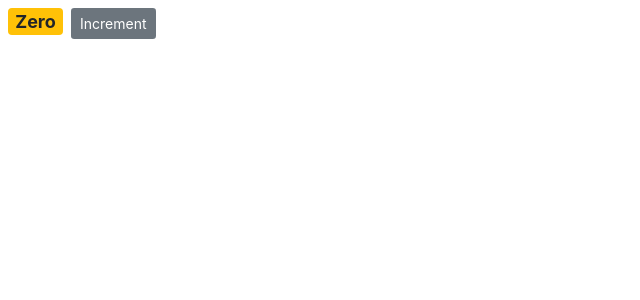
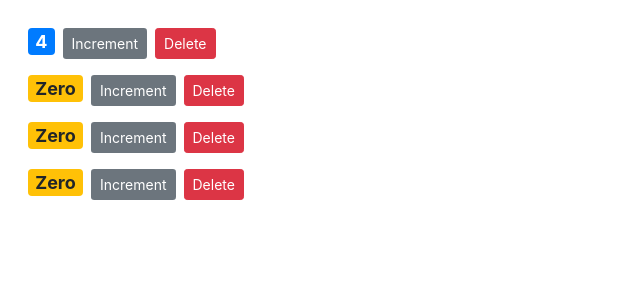
Before and after one commit to djsmacker01/counter-app, a React (Create React App) app: page / in a window 1280 px wide. Shown: the top 300 px of the page, without its empty margins (0-640 px from the left). Built offline with nearby package versions, Linux system fonts and the light colour scheme.

Commit message:
adding counters component

```diff
--- a/src/Components/counter-05.jsx
+++ b/src/Components/counter-05.jsx
@@ -3,7 +3,7 @@
 
 class CounterHandler extends Component {
   state = {
-    count: 0
+    value:this.props.counter.value
   };
   // constructor() {
   //   super();
@@ -12,8 +12,8 @@
   // instead of using the bind method ,use an arrow function on the method or function you want to bind
 
   formatCount() {
-    const {count} = this.state
-    return count === 0 ? 'Zero' : count
+    const {value} = this.state
+    return value === 0 ? 'Zero' : value
   }
 
   styles = {
@@ -21,23 +21,28 @@
     fontWeight: 'bold'
   };
   handleIncrement = product => {
-    console.log(product)
-    this.setState({count: this.state.count + 1})
-    // console.log('Increment button clicked' , this)
+
+    this.setState({value: this.state.value + 1})
+
   }
 
   render() {
+    console.log( this.props);
+
     return (
+
       <div>
+
         <span style={this.styles} className={this.getBadgeClasses()}>{ this.formatCount()}</span>
         <button
           onClick={() => this.handleIncrement()}
           className="btn badge-secondary btn-sm">Increment</button>
+        <button onClick={()=>this.props.onDelete(this.props.counter.id )} className="btn btn-danger btn-sm m-2">Delete</button>
       </div>
      );
   }
    getBadgeClasses(classes) {
-     if (this.state.count === 0) {
+     if (this.state.value === 0) {
        classes = 'badge m-2 badge-warning';
      }
      else {
--- /dev/null
+++ b/src/Components/counters.jsx
@@ -0,0 +1,38 @@
+import React, { Component } from 'react'
+import CounterHandler from './counter-05'
+
+class Counters extends Component {
+  state = {
+    counter: [
+      { id: 1, value: 4 },
+      { id: 2, value: 0 },
+      { id: 3, value: 0 },
+      { id: 4, value: 0 }
+
+    ]
+
+  };
+  handleDeleteBtn = (counterId) => {
+    const counters = this.state.counter.filter(c => c.id !== counterId);
+    this.setState({
+      counter:counters
+    })
+  }
+
+  render() {
+    return (
+      <div>
+        {this.state.counter.map(count =>
+        <CounterHandler
+          key={count.id}
+          counter={count}
+          onDelete={this.handleDeleteBtn}>
+          <h4>Counter #{ count.id}</h4>
+          </CounterHandler>)}
+      </div>
+
+     );
+  }
+}
+
+export default Counters;
--- a/src/index.css
+++ b/src/index.css
@@ -1,13 +1,5 @@
 body {
   margin: 0;
-  font-family: -apple-system, BlinkMacSystemFont, 'Segoe UI', 'Roboto', 'Oxygen',
-    'Ubuntu', 'Cantarell', 'Fira Sans', 'Droid Sans', 'Helvetica Neue',
-    sans-serif;
-  -webkit-font-smoothing: antialiased;
-  -moz-osx-font-smoothing: grayscale;
+  padding: 20px 20px 20px 20px;
+
 }
-
-code {
-  font-family: source-code-pro, Menlo, Monaco, Consolas, 'Courier New',
-    monospace;
-}
--- a/src/index.js
+++ b/src/index.js
@@ -5,11 +5,12 @@
 import reportWebVitals from './reportWebVitals';
 import 'bootstrap/dist/css/bootstrap.css';
 // import Counter from './Components/counter'
-import CounterHandler from './Components/counter-05'
+// import CounterHandler from './Components/counter-05'
+import Counters from './Components/counters'
 
 ReactDOM.render(
   <React.StrictMode>
-    <CounterHandler />
+    <Counters />
   </React.StrictMode>,
   document.getElementById('root')
 );
```
